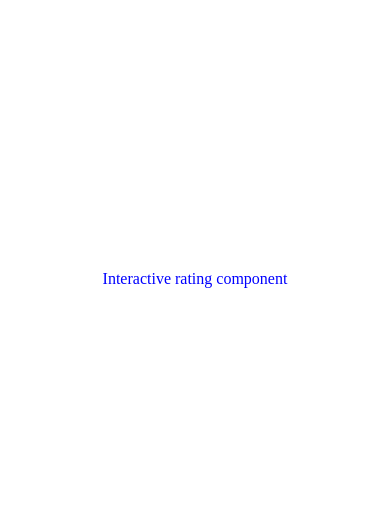
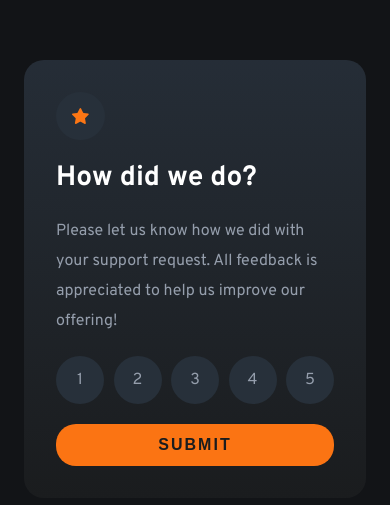
Before and after one commit to dilaraj/interactive-rating-component, a React (Vite) app: page / in a window 390 px wide. Shown: the part 143-648 px from the top of the page. Built offline with nearby package versions, Linux system fonts and the light colour scheme.

Commit message:
Completing main rating component for mobile

```diff
--- a/src/App.css
+++ b/src/App.css
@@ -1,3 +1,71 @@
 .master-container {
-  color: blue;
+  background-image: linear-gradient(to top, hsl(210, 7%, 11%), hsl(213, 19%, 18%));
+  border-radius: 20px;
+  padding: 2em;
+
+  display: flex;
+  flex-direction: column;
+  gap: 1.25em;
 }
+
+.star-container {
+  background-color: hsl(213, 19%, 19%);
+  border-radius: 50%;
+  padding: 1em;
+  width: fit-content;
+  display: flex;
+  justify-content: center;
+  align-items: center;
+}
+
+.header {
+  color: hsl(0, 0%, 100%);
+  font-weight: 700;
+  font-size: 1.75rem;
+}
+
+.body-text {
+  color: hsl(217, 12%, 63%);
+  line-height: 30px;
+  font-size: 1rem;
+}
+
+.rating-container {
+  display: flex;
+  flex-direction: row;
+  justify-content: space-between;
+  color: hsl(217, 12%, 63%);
+}
+
+.rating {
+  width: 3em;
+  height: 3em;
+
+  background-color: hsl(213, 19%, 19%);
+  border-radius: 50%;
+  font-weight: 400;
+  font-size: 1rem;
+
+  display: flex;
+  justify-content: center;
+  align-items: center;
+}
+
+.rating:hover {
+  background-color: hsl(25, 97%, 53%);
+  color: hsl(210, 7%, 11%);
+}
+
+.submit-btn {
+  width: 100%;
+  padding: 0.75em 0;
+  border-radius: 20px;
+  border: none;
+  background-color: hsl(25, 97%, 53%);
+  color: hsl(210, 7%, 11%);
+
+  font-size: 1rem;
+  font-weight: 700;
+  text-transform: uppercase;
+  letter-spacing: 2px;
+}
--- a/src/App.jsx
+++ b/src/App.jsx
@@ -1,9 +1,26 @@
 import './App.css'
+import starIcon from './assets/images/icon-star.svg'
 
 export default function App() {
   return (
     <div className="master-container">
-      Interactive rating component
+      <div className="star-container">
+        <img src={starIcon} alt="Star Image" />
+      </div>
+
+      <div className="header">How did we do?</div>
+      <div className="body-text">Please let us know how we did with your support request. All feedback is appreciated to help us improve our offering!</div>
+
+      <div className="rating-container">
+        <div className="rating" data-rating='1'>1</div>
+        <div className="rating" data-rating='2'>2</div>
+        <div className="rating" data-rating='3'>3</div>
+        <div className="rating" data-rating='4'>4</div>
+        <div className="rating" data-rating='5'>5</div>
+      </div>
+
+      <button type="submit" className='submit-btn'>Submit</button>
+
     </div>
   )
 }
--- a/src/index.css
+++ b/src/index.css
@@ -1,8 +1,11 @@
+@import url('https://fonts.googleapis.com/css2?family=Overpass:ital,wght@0,100..900;1,100..900&display=swap');
+
 body {
-  padding: 0;
+  padding: 0 1.5em;
   margin: 0;
   height: 100vh;
-
+  background-color: hsl(216, 12%, 8%);
+  font-family: 'Overpass';
   display: flex;
   justify-content: center;
   align-items: center;
```
